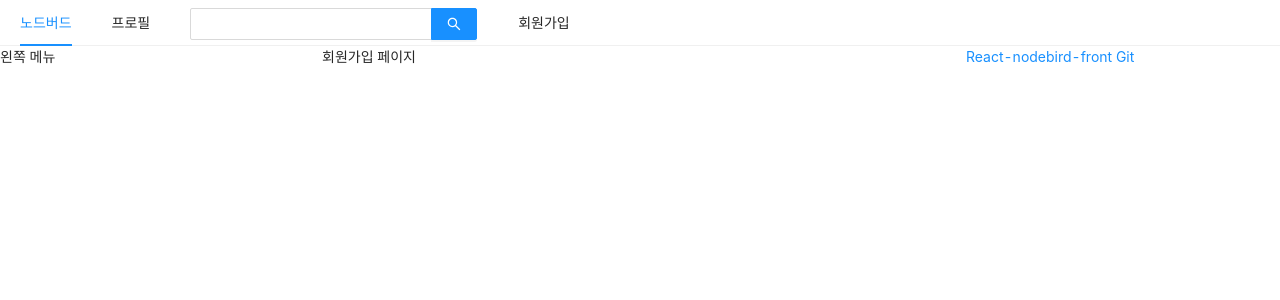
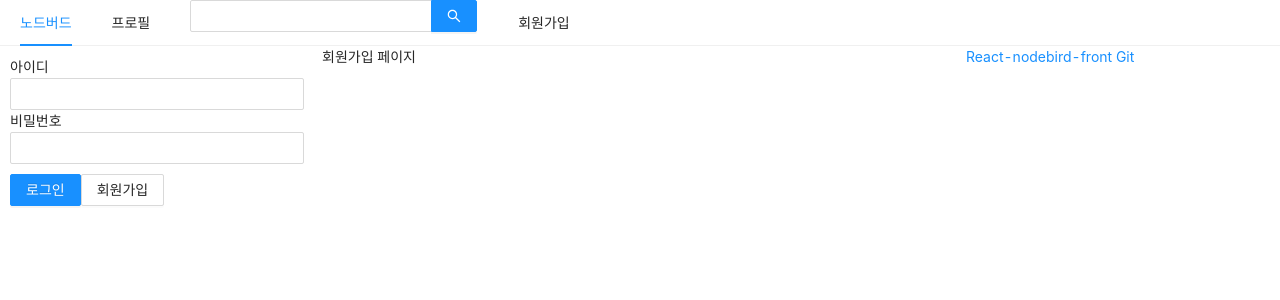
Before and after one commit to geofu25/react-nodebird-front, a Next.js app: page /signup in a window 1280 px wide. Shown: the top 300 px of the page. Built offline with nearby package versions, Linux system fonts and the light colour scheme.

Commit message:
Add: Login Dummy

```diff
--- a/components/AppLayout.js
+++ b/components/AppLayout.js
@@ -1,9 +1,17 @@
-import React from 'react';
+import React, { useState } from 'react';
 import PropTypes from 'prop-types';
 import Link from 'next/link';
 import { Input, Menu, Row, Col } from 'antd'
+import UserProfile from './UserProfile.js';
+import LoginForm from './LoginForm.js';
+import styled from 'styled-components';
+
+const SearchInput = styled(Input.Search)`
+  vertical-align: 'middle';
+`;
 
 const AppLayout = ({ children }) => {
+ const [ isLoggedIn, setIsLoggedIn ] = useState(false);
  return (
     <div>
         <Menu mode="horizontal">
@@ -14,7 +22,7 @@
                 <Link href="/profile"><a>프로필</a></Link>
             </Menu.Item>
             <Menu.Item>
-                <Input.Search enterButton style={{ verticalAlign: 'middle'}} />
+                <SearchInput enterButton />
             </Menu.Item>
             <Menu.Item>
                 <Link href="/signup"><a>회원가입</a></Link>
@@ -22,7 +30,7 @@
         </Menu>
         <Row gutter={8}>
             <Col xs={24} md={6}>
-                왼쪽 메뉴
+                {isLoggedIn ? <UserProfile setIsLoggedIn={ setIsLoggedIn } /> : <LoginForm setIsLoggedIn={ setIsLoggedIn }/> }
             </Col>
             <Col xs={24} md={12}>
                 {children}
--- /dev/null
+++ b/components/LoginForm.js
@@ -0,0 +1,51 @@
+import React, { useState, useCallback } from 'react';
+import { Form, Input, Button }  from 'antd';
+import Link from 'next/link';
+import styled from 'styled-components';
+
+const ButtonWrapper = styled.div`
+    margin-top: 10px;
+`;
+
+const FormWrapper = styled(Form)`
+    padding: 10px;
+`;
+
+const LoginForm = ({ setIsLoggedIn }) => {
+    const [id, setId] = useState('');
+    const [password, setPassword] = useState('');
+
+    const onChangeId = useCallback((e) => {
+        setId(e.target.value);
+    }, []);
+
+    const onChangePassword = useCallback((e) => {
+        setPassword(e.target.value);
+    }, []);
+
+    const onSubmitForm = useCallback(() => {
+        console.log(id, password);
+        setIsLoggedIn(true);
+    }, [id, password])
+
+    return (
+        <FormWrapper onFinish={onSubmitForm}>
+            <div>
+              <lable htmlFor="user-id">아이디</lable>
+              <br />
+              <Input name="user-id" value={id} onChange={onChangeId} required />
+            </div>
+            <div>
+               <lable htmlFor="user-password">비밀번호</lable>
+               <br />
+               <Input name="user-password" type="password" value={password} onChange={onChangePassword} required />
+            </div>
+            <ButtonWrapper>
+               <Button type="primary" htmlType="submit" loading={false}>로그인</Button>
+               <Link href="/signup"><a><Button>회원가입</Button></a></Link>
+            </ButtonWrapper>
+        </FormWrapper>
+    );
+}
+
+export default LoginForm;
--- /dev/null
+++ b/components/UserProfile.js
@@ -0,0 +1,27 @@
+import React, { useCallback } from 'react';
+import { Card, Avatar, Button } from 'antd'
+
+const UserProfile = ({ setIsLoggedIn }) => {
+
+    const onLogout = useCallback(() => {
+        setIsLoggedIn(false);
+    }, []);
+
+    return (
+        <Card
+            actions={[
+                <div key="twit">짹짹<br />0</div>,
+                <div key="followings">팔로잉<br />0</div>,
+                <div key="followings">팔로워<br />0</div>,
+            ]}
+            >
+            <Card.Meta
+                avatar={<Avatar>RE100</Avatar>}
+                title="jblee"
+            />
+            <Button onClick={onLogout}>로그아웃</Button>
+        </Card>
+    );
+}
+
+export default UserProfile;
--- a/pages/_app.js
+++ b/pages/_app.js
@@ -7,7 +7,7 @@
     return (
         <>
             <Head>
-                <meta charset="utf-8"/>
+                <meta charSet="utf-8"/>
                 <title>NodeBird</title>
             </Head>
             <Component />
--- a/pages/signup.js
+++ b/pages/signup.js
@@ -6,7 +6,7 @@
  return (
     <>
      <Head>
-        <title>내 프로필 | NodeBird</title>
+        <title>회원가입 | NodeBird</title>
      </Head>
      <AppLayout><div>회원가입 페이지</div></AppLayout>
     </>
```
